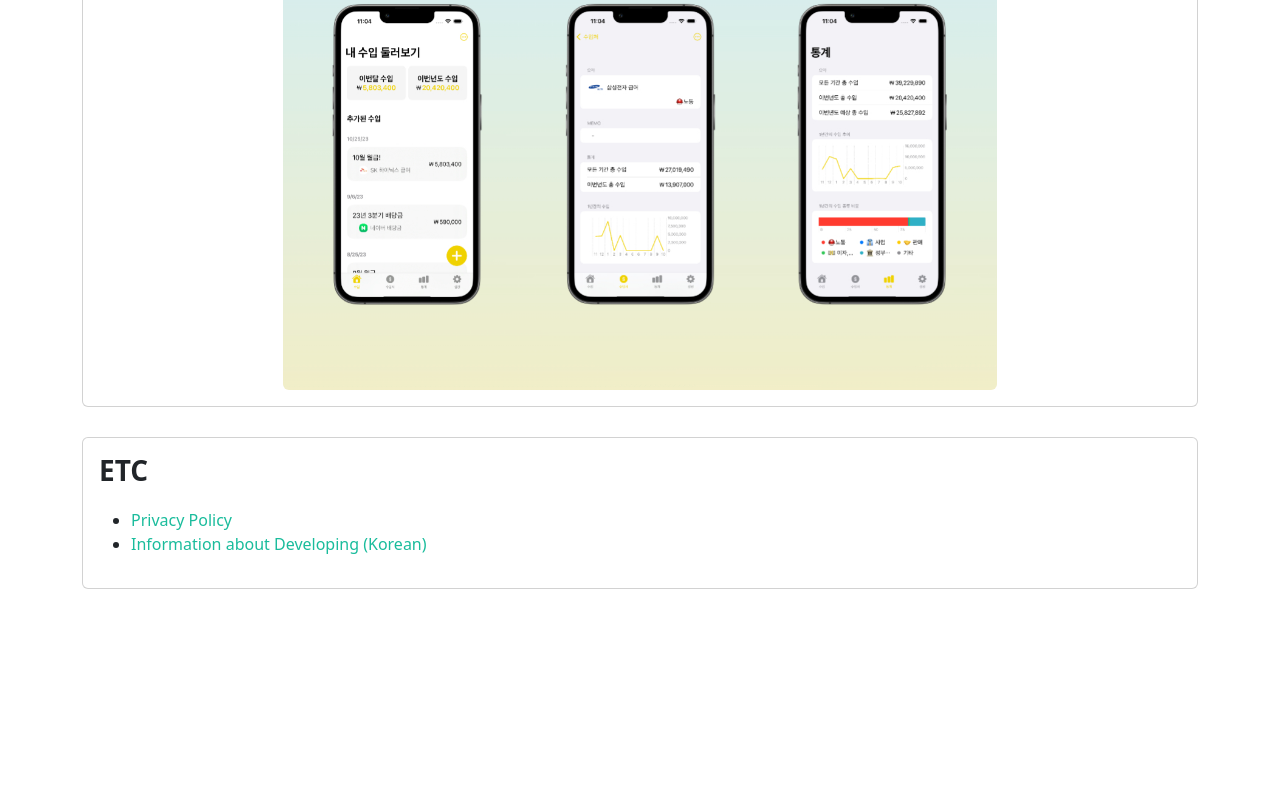
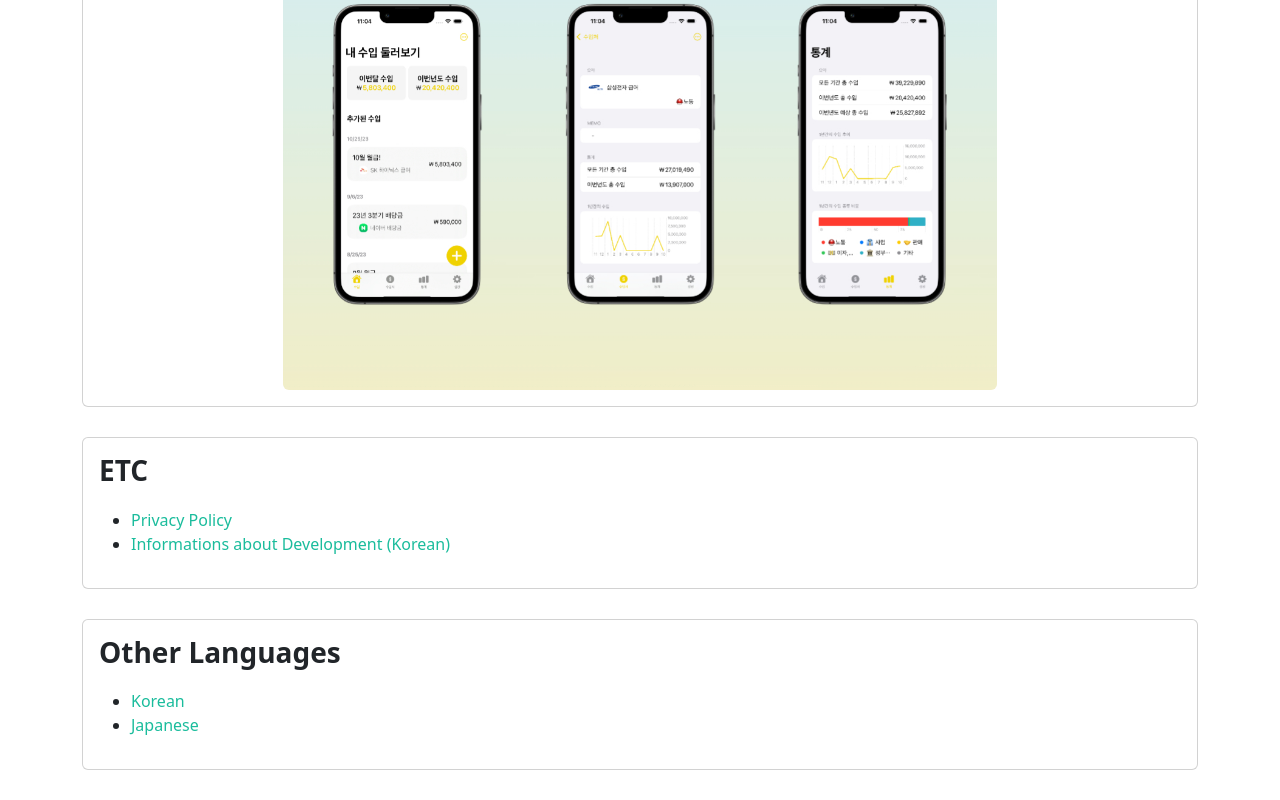
Before and after one commit to jinkyumpark/jinkyumpark, a React (Create React App) app: page /product/purrfit-tracker.english in a window 1280 px wide. Shown: the part 769-1569 px from the top of the page. Before the commit the page ends 1388 px from the top, so only its background shows below. Built offline with nearby package versions, Linux system fonts and the light colour scheme.

Commit message:
add links to other languages in product detail

```diff
--- a/src/data/privacyPolicy.ts
+++ b/src/data/privacyPolicy.ts
@@ -1,3 +1,5 @@
+import purrfitTrackerPrivacyKorean from "./portfolio/purrfitCat/PurrfitTrackerPrivacyKorean"
+
 const PrivacyPolicy: Map<string, string> = new Map([
 	[
 		'SUBSTRACK',
@@ -99,6 +101,7 @@ const PrivacyPolicy: Map<string, string> = new Map([
     ① 이 개인정보처리방침은 2023년 8월 1부터 적용됩니다.
 `,
 	],
+	['PURRFIT-TRACKER', purrfitTrackerPrivacyKorean],
 ])
 
 export default PrivacyPolicy
--- a/src/product/ProductDetail.tsx
+++ b/src/product/ProductDetail.tsx
@@ -2,7 +2,7 @@ import React from 'react'
 import { useParams } from 'react-router';
 import Error from '../common/Error';
 import styled from 'styled-components';
-import { MarginRow } from '../common/commonStyle';
+import { CardTitle, MarginRow } from '../common/commonStyle';
 import ProductDetailBasicInfo from './detail/ProductDetailBasicInfo'
 import ProductDetailDescriptionCard from './detail/ProductDetailDescriptionCard';
 import ProductDetailFeaturesCard from './detail/ProductDetailFeaturesCard';
@@ -10,6 +10,7 @@ import ProductDetailDemoCard from './detail/ProductDetailDemoCard';
 import ProductDetailEtcCard from './detail/ProductDetailEtcCard';
 import Portfolio from '../model/Portfolio';
 import PortfolioData from '../data/portfolioData';
+import { Card } from 'react-bootstrap';
 
 const ProductDetail = () => {
     const { productName } = useParams()
@@ -62,6 +63,23 @@ const ProductDetail = () => {
 
 			<ProductDetailEtcCard product={product} />
 			<MarginRow m={30} />
+
+            <Card>
+			<Card.Body>
+                    <CardTitle>다른 언어로 보기</CardTitle>
+
+                <ul>
+					<li>
+						<Link href={`/product/${product.name.url}.english`}>영어</Link>
+					</li>
+
+					<li>
+						<Link href={`/portfolio/${product.name.url}.japanese`}>일본어</Link>
+					</li>
+				</ul>
+			</Card.Body>
+		</Card>
+			<MarginRow m={30} />
 		</Container>
 	)
 }
@@ -70,4 +88,13 @@ const Container = styled.div.attrs({
 	className: `container mt-5`,
 })``
 
+const Link = styled.a`
+	text-decoration: none;
+	color: rgb(26, 188, 156);
+
+	&:hover {
+		color: rgb(26, 188, 156);
+	}
+`
+
 export default ProductDetail
--- a/src/product/ProductDetailEnglish.tsx
+++ b/src/product/ProductDetailEnglish.tsx
@@ -11,6 +11,10 @@ interface Props {
 }
 
 const ProductDetailEnglish: React.FC<Props> = ({product}) => {
+	React.useEffect(() => {
+		document.title = product.name.korean
+	}, [product])
+
     return (
         <Container>
             <ProductDetailBasicInfo product={product} />
@@ -61,16 +65,33 @@ const ProductDetailEnglish: React.FC<Props> = ({product}) => {
 
 				<ul>
 					<li>
-						<Link href={`/product/${product.name.url}/privacy`}>Privacy Policy</Link>
+						<Link href={`/product/${product.name.url}/privacy.english`}>Privacy Policy</Link>
 					</li>
 
 					<li>
-						<Link href={`/portfolio/${product.name.url}`}>Information about Developing (Korean)</Link>
+						<Link href={`/portfolio/${product.name.url}`}>Informations about Development (Korean)</Link>
 					</li>
 				</ul>
 			</Card.Body>
 		</Card>
             <MarginRow m={30} />
+
+			<Card>
+			<Card.Body>
+                    <CardTitle>Other Languages</CardTitle>
+
+                <ul>
+					<li>
+						<Link href={`/product/${product.name.url}.korean`}>Korean</Link>
+					</li>
+
+					<li>
+						<Link href={`/portfolio/${product.name.url}.japanese`}>Japanese</Link>
+					</li>
+				</ul>
+			</Card.Body>
+		</Card>
+			<MarginRow m={30} />
         </Container>
     )
 }
--- a/src/product/ProductDetailKorean.tsx
+++ b/src/product/ProductDetailKorean.tsx
@@ -2,12 +2,13 @@ import React from 'react'
 import styled from 'styled-components';
 import Portfolio from '../model/Portfolio';
 import Error from '../common/Error';
-import { MarginRow } from '../common/commonStyle';
+import { CardTitle, MarginRow } from '../common/commonStyle';
 import ProductDetailBasicInfo from './detail/ProductDetailBasicInfo';
 import ProductDetailDescriptionCard from './detail/ProductDetailDescriptionCard';
 import ProductDetailFeaturesCard from './detail/ProductDetailFeaturesCard';
 import ProductDetailDemoCard from './detail/ProductDetailDemoCard';
 import ProductDetailEtcCard from './detail/ProductDetailEtcCard';
+import { Card } from 'react-bootstrap';
 
 interface Props {
     product: Portfolio;
@@ -43,6 +44,23 @@ const ProductDetailKorean: React.FC<Props> = ({product}) => {
 
             <ProductDetailEtcCard product={product} />
             <MarginRow m={30} />
+
+            <Card>
+			<Card.Body>
+                    <CardTitle>다른 언어로 보기</CardTitle>
+
+                <ul>
+					<li>
+						<Link href={`/product/${product.name.url}.english`}>영어</Link>
+					</li>
+
+					<li>
+						<Link href={`/portfolio/${product.name.url}.japanese`}>일본어</Link>
+					</li>
+				</ul>
+			</Card.Body>
+		</Card>
+			<MarginRow m={30} />
         </Container>
     )
 }
@@ -51,4 +69,13 @@ const Container = styled.div.attrs({
 	className: `container mt-5`,
 })``
 
+const Link = styled.a`
+	text-decoration: none;
+	color: rgb(26, 188, 156);
+
+	&:hover {
+		color: rgb(26, 188, 156);
+	}
+`
+
 export default ProductDetailKorean
```
